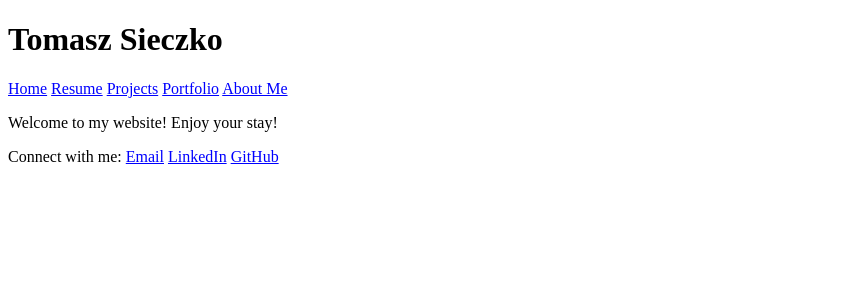
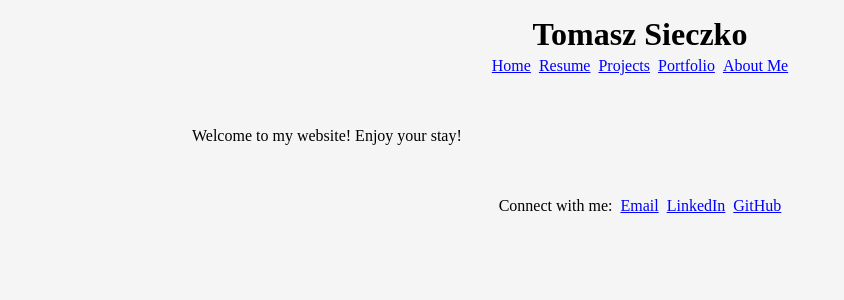
Before and after one commit to tsieczko/tsieczko.github.io, a Jekyll site: the page built from index.md, in a window 1280 px wide. Shown: the top 300 px of the page, without its empty margins (0-844 px from the left). Built offline with Jekyll 4.4.1, drawn with Linux system fonts in a browser that asks for light colours.

Commit message:
added some css styling

```diff
--- a/_includes/footer.html
+++ b/_includes/footer.html
@@ -1,5 +1,6 @@
 <footer>
-	Connect with me:
+	<div>Connect with me:</div>
+	<div>
 		<a id="footer-email">Email</a>
 		<script>
 			const obfuscated_email = [128, 118, 114, 112, 135, 120, 124, 59, 129, 124, 122, 110, 128, 135, 77, 116, 122, 110, 118, 121, 59, 112, 124, 122]
@@ -7,6 +8,11 @@
 
 			document.getElementById('footer-email').setAttribute('href', `mailto:${String.fromCharCode(...deobfuscated_email)}`)
 		</script>
+	</div>
+	<div>
 		<a href="https://www.linkedin.com/in/tomasz-sieczko-1119a21a4/">LinkedIn</a>
+	</div>
+	<div>
 		<a href="https://github.com/tsieczko">GitHub</a>
+	</div>
 </footer>
--- a/_includes/header.html
+++ b/_includes/header.html
@@ -1,4 +1,8 @@
 <header>
-	<h1>Tomasz Sieczko</h1>
-	{% include navigation.html %}
+	<div id="title">
+		<h1>Tomasz Sieczko</h1>
+	</div>
+	<div>
+		{% include navigation.html %}
+	</div>
 </header>
--- a/_layouts/default.html
+++ b/_layouts/default.html
@@ -1,17 +1,16 @@
 <!doctype html>
 <html lang="en-US">
-
 	<head>
 		<meta name="viewport" content="width=device-width, initial-scale=1">
 		<meta charset="utf-8">
 		<title>{{ page.title }} - {{ site.title }}</title>
 		<link rel="stylesheet" href="/assets/css/styles.css">
 	</head>
-
 	<body>
 		{% include header.html %}
-	{{ content}}
+		<div id="content">
+			{{ content }}
+		</div>
 		{% include footer.html %}
 	</body>
-
 </html>
--- /dev/null
+++ b/assets/css/footer.css
@@ -0,0 +1,9 @@
+footer {
+	display: flex;
+	flex-direction: row;
+	justify-content: center;
+}
+
+footer div {
+	padding: 0.25em;
+}
--- /dev/null
+++ b/assets/css/header.css
@@ -0,0 +1,21 @@
+#title h1 {
+	margin: 0em;
+}
+
+nav {
+	display: flex;
+	flex-direction: row;
+	justify-content: center;
+}
+
+nav a {
+	padding: 0.25em;
+}
+
+a {
+	color: blue;
+}
+
+header {
+	text-align: center;
+}
--- a/assets/css/styles.css
+++ b/assets/css/styles.css
@@ -1,3 +1,13 @@
-a {
-	color: blue;
+@import 'header.css';
+@import 'footer.css';
+
+body {
+	background-color: whitesmoke;
+	width: 60em;
+	margin: 1em auto;
 }
+
+#content {
+	text-align: left;
+	padding: 2em;
+}
```
Lines whose indentation alone changed are shown as unchanged.
